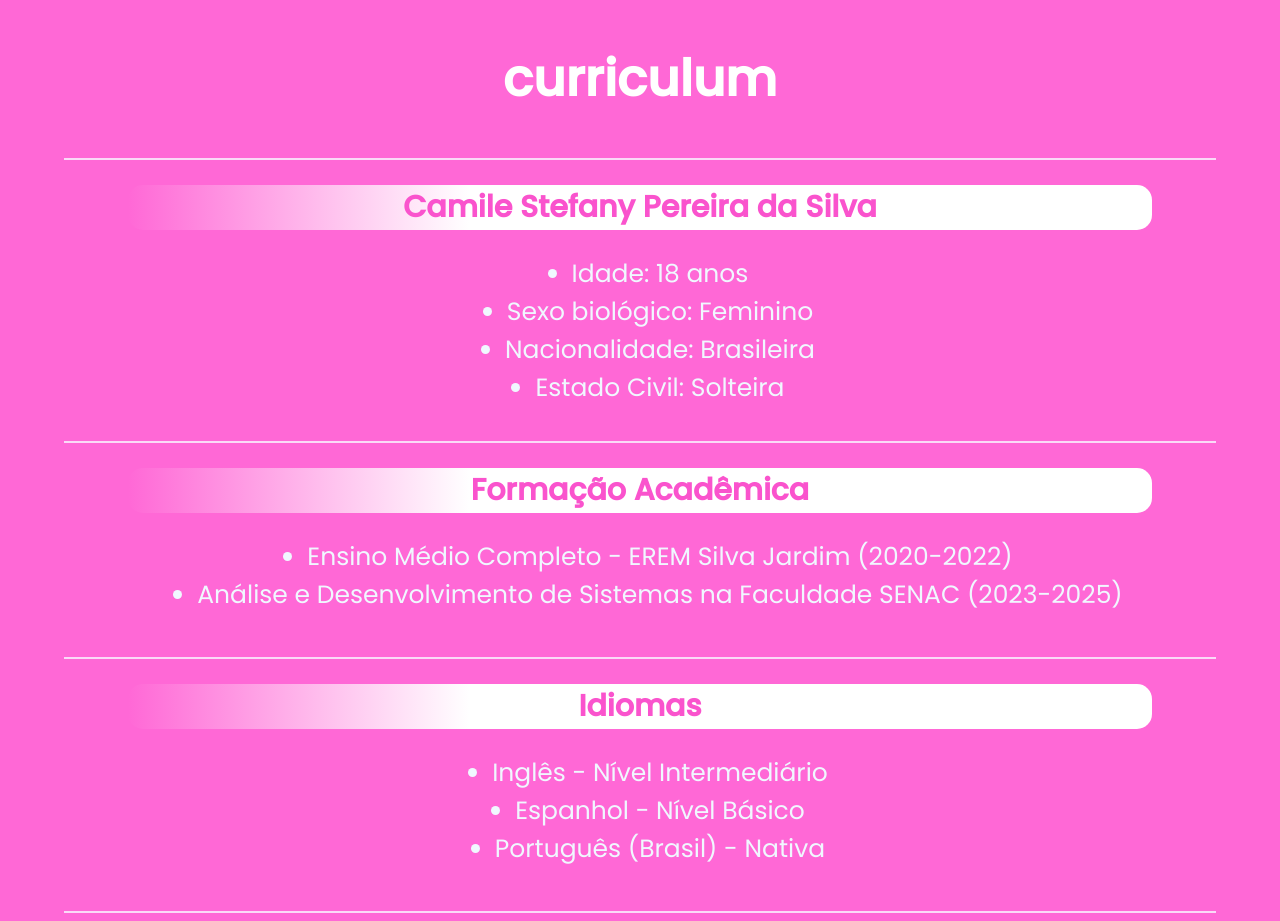
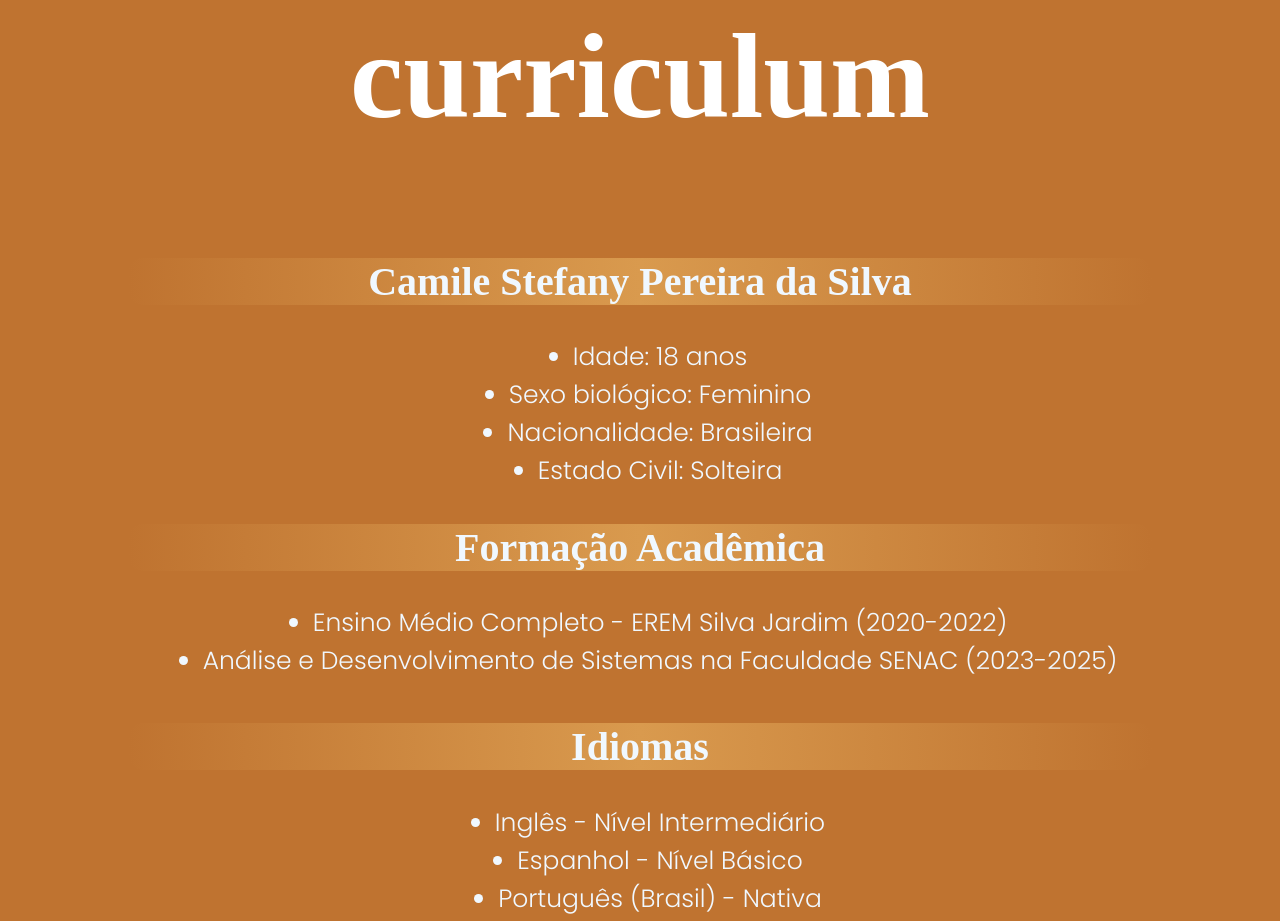
Before and after one commit to camsste/my_portfolio, a plain HTML site: page index.html in a window 1280 px wide. Shown: the top 921 px of the page. Drawn offline with Linux system fonts and the light colour scheme; a web font is replaced by a local one.

Commit message:
Update style.css

```diff
--- a/style.css
+++ b/style.css
@@ -1,27 +1,36 @@
-@import url('https://fonts.googleapis.com/css2?family=Poppins:wght@200;400;500&display=swap');
+@import url('https://fonts.googleapis.com/css2?family=Poppins:wght@200;300;400;500&display=swap');
+
+
+@font-face {
+    font-family: "Britany";
+    src: url(BrittanySignature.ttf);
+}
+
+
 section {
 
-    border-bottom: 2px solid #fadaf7;
+
     width: 90vw;
     margin: auto;
+
 }
 h1 {
-    color: #fa53cd;
-    font-family: 'Poppins', sans-serif;
-    font-size: 30px;
+    color: aliceblue;
+    font-family: Britany;
+    font-size: 40px;
     text-align: center;
-    background: linear-gradient(to right, #FF68D6, rgb(255, 255, 255), #ffffff, #ffffff);
+    background: linear-gradient(to right, #BF7330, #D99A4E, #BF7330);
     width: 90vw;
     max-width: 1024px;
     margin-left: auto;
     margin-right: auto;
     border-radius: 15px;
-    font-style:
-
+    margin-top: 0%;
 }
 
 p, li {
-    font-family: 'Poppins', sans-serif;
+    font-family: "poppins";
+    font-weight: 300;
     font-size: 25px;
     text-align: center;
     color: aliceblue;
@@ -45,6 +54,7 @@ img {
 
 a {
     font-family: 'Poppins', sans-serif;
+    font-weight: 300;
     font-size: 25px;
     text-align: center;
     display: block;
@@ -52,14 +62,15 @@ a {
 }
 
 body {
-    background-color: #FF68D6
+    background-color: #BF7330
 }
 
 .CAMILINHA9{
     color: #ffffff;
-    font-family:'Poppins', sans-serif;
-    font-size: 2.8em;
+    font-family:Britany;
     background: unset;
     border-radius: unset;
-    font-size: 50px;
+    font-size: 120px;
+    margin: auto;
+    height: 250px;
 }
```
